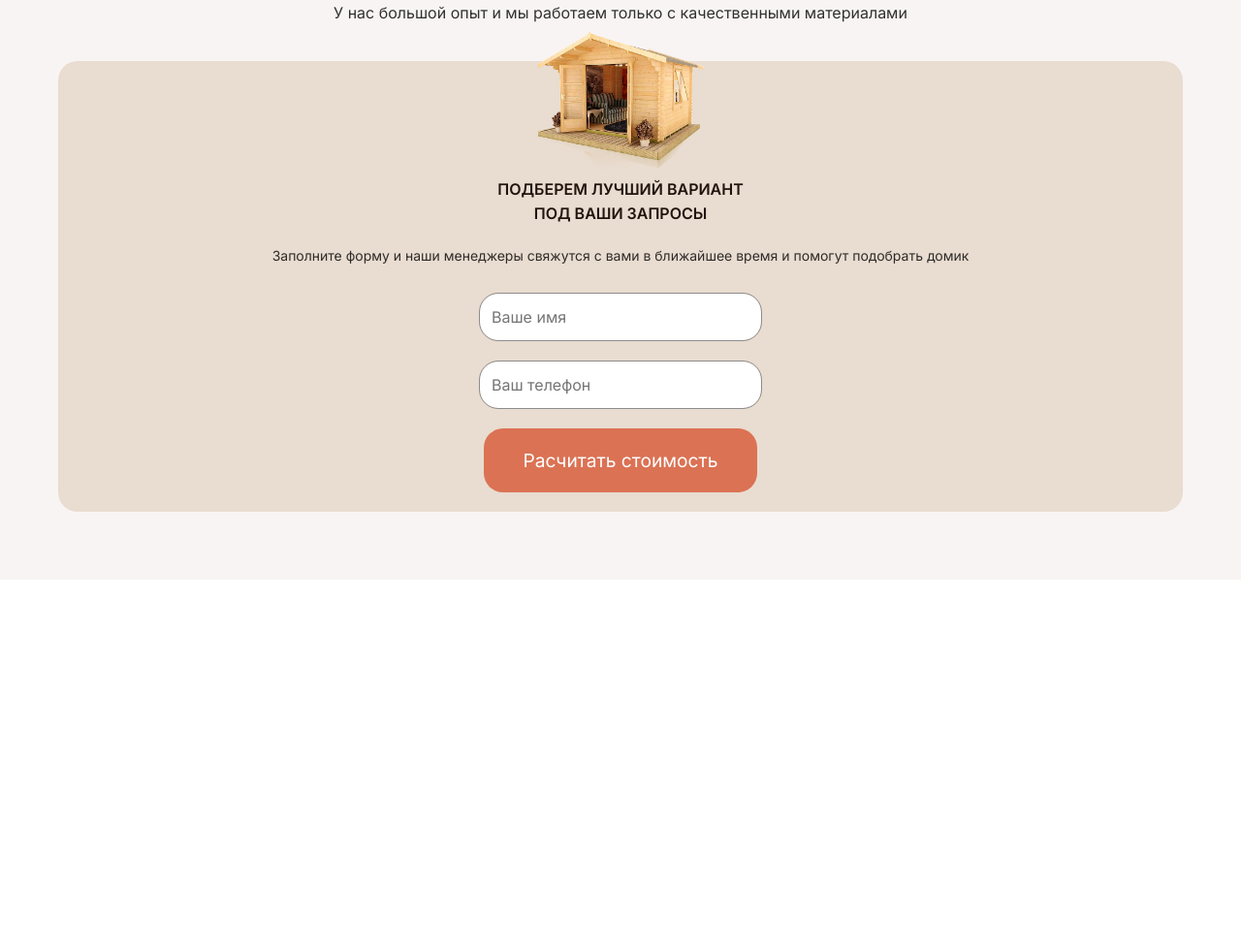
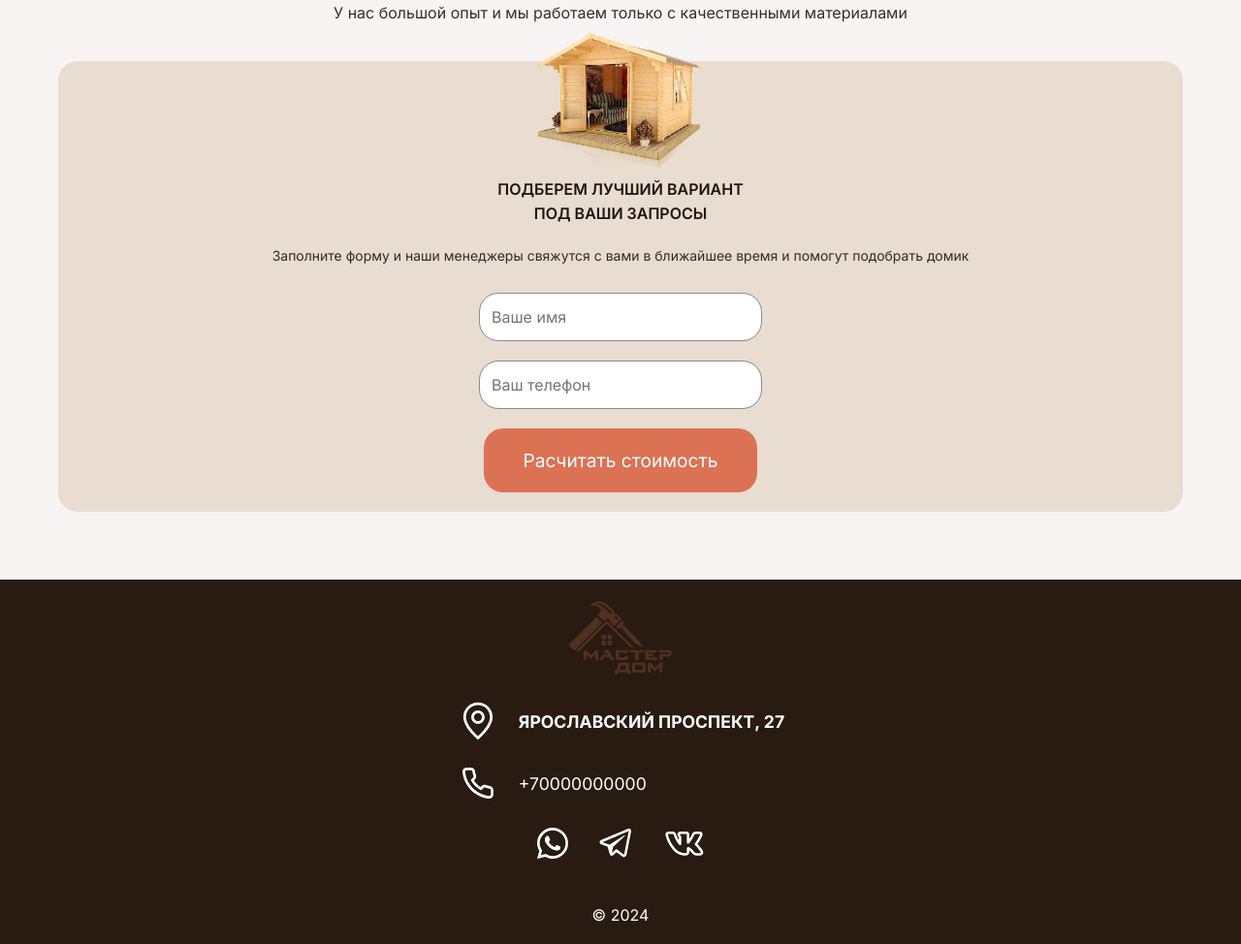
Before and after one commit to sergiuszorgo/woodworker, a plain HTML site: page index.html in a window 1280 px wide. Shown: the part 5938-6912 px from the top of the page at 97% size. Before the commit the page ends 6536 px from the top, so only its background shows below. Drawn offline with Linux system fonts and the light colour scheme.

Commit message:
footer end

```diff
--- a/index.html
+++ b/index.html
@@ -225,7 +225,43 @@
 		</div>
 	</div>
 	<footer>
-
+		<div class="foot-wrap">
+			<div class="foot-logo">
+				<img src="./img/Logotip_Master_Dom.png" alt="logotype">
+			</div>
+			<div class="foot-contacts">
+				<a class="foot-adr-link" href="#">
+					<svg class="foot-loc">
+						<use href="./img/svg/sprite.svg#location"></use>
+					</svg>
+					<p class="addr-link-text">Ярославский проспект, 27</p>
+				</a>
+				<a class="foot-adr-link">
+					<svg class="foot-phone-svg">
+						<use href="./img/svg/sprite.svg#phone"></use>
+					</svg>
+					<p class="addr-link-tel">+70000000000</p>
+				</a>
+				<div class="foot-svg-list">
+					<a href="#" class="foot-svg-link">
+						<svg class="whatsapp">
+							<use href="./img/svg/sprite.svg#whats-app"></use>
+						</svg>
+					</a>
+					<a href="#" class="foot-svg-link">
+						<svg class="tg">
+							<use href="./img/svg/sprite.svg#telegram"></use>
+						</svg>
+					</a>
+					<a href="#" class="foot-svg-link">
+						<svg class="vk">
+							<use href="./img/svg/sprite.svg#vk"></use>
+						</svg>
+					</a>
+				</div>
+			</div>
+				<p class="def-text">© 2024</p>
+		</div>
 	</footer>
 
 	<script>
--- a/styles.css
+++ b/styles.css
@@ -705,3 +705,96 @@ h4 {
 	color: var(--accent-color);
 	font-weight: 600;
 }
+
+/* FOOTER  */
+/* FOOTER  */
+
+footer {
+	width: 100%;
+	background-color: var(--footer-bgcolor);
+}
+
+.foot-wrap {
+	max-width: 1200px;
+	padding: 20px 20px;
+	margin: 0 auto;
+	display: flex;
+	flex-direction: column;
+	align-items: center;
+}
+
+.foot-logo {
+
+}
+
+.foot-contacts {
+	margin-top: 20px;
+	display: flex;
+	gap: 20px;
+	flex-direction: column;
+}
+
+.foot-adr-link {
+	display: flex;
+	align-items: center;
+	gap: 20px;
+}
+
+.foot-loc {
+	width: 44px;
+	height: 44px;
+	fill: var(--second);
+}
+
+.addr-link-text, .addr-link-tel {
+	color: var(--second);
+	font-size: 1.1em;
+}
+
+.addr-link-text {
+	font-weight: 700;
+	text-transform: uppercase;
+}
+
+.foot-svg-list {
+	display: flex;
+	align-items: center;
+	justify-content: center;
+	gap: 30px;
+}
+
+.foot-svg-link {
+
+}
+
+.foot-phone-svg {
+	width: 44px;
+	height: 44px;
+	fill: var(--second);
+}
+
+.whatsapp, .tg, .vk {
+	fill: var(--second);
+}
+
+.whatsapp {
+	width: 32px;
+	height: 32px;
+}
+
+.vk {
+	width: 40px;
+	height: 40px;
+}
+
+.tg {
+	width: 40px;
+	height: 40px;
+}
+
+.def-text {
+	text-align: center;
+	font-size: 16px;
+	color: var(--second);
+	margin-top: 40px;
+}
```
Also changed, not shown: img/svg/sprite.svg (added).
